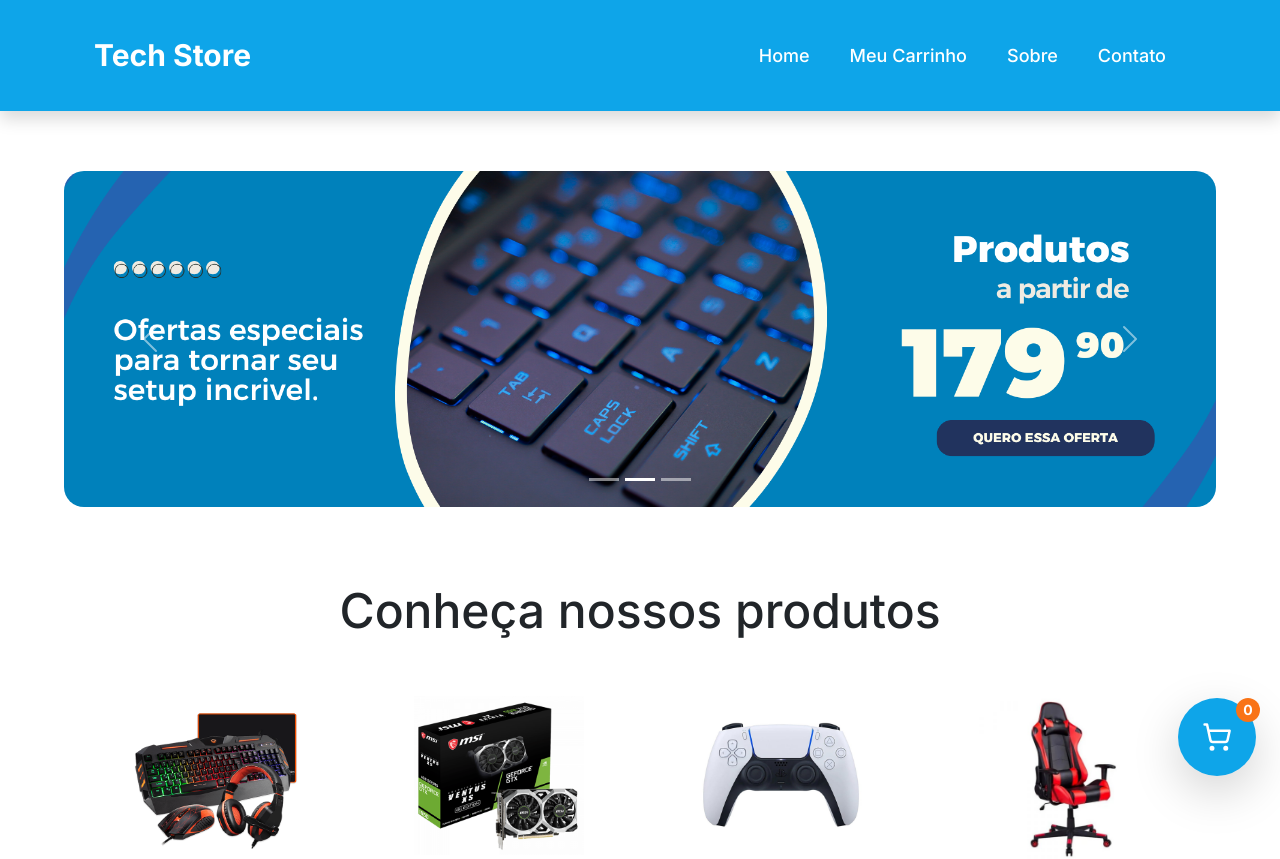
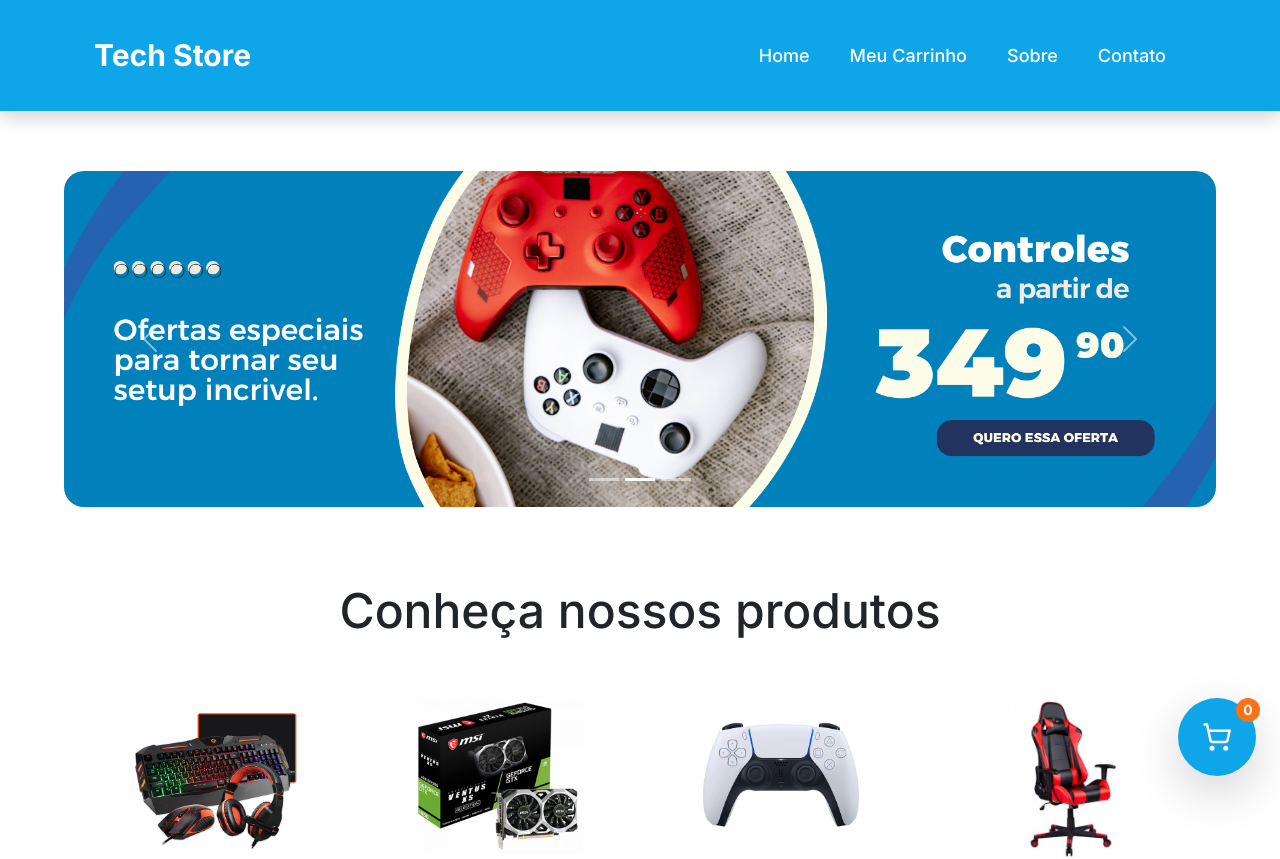
Before and after one commit to brunom-dev/project-Ecommerce, a React (Vite) app: page / in a window 1280 px wide. Shown: the top 859 px of the page. Built offline with nearby package versions, Linux system fonts and the light colour scheme.

Commit message:
feat: add images ao carousel

```diff
--- a/src/components/ImageCarousel/index.tsx
+++ b/src/components/ImageCarousel/index.tsx
@@ -2,6 +2,8 @@ import { Carousel } from 'react-bootstrap';
 import './Carousel.css';
 
 import image1 from '../../assets/images/home/image_1.png';
+import image2 from '../../assets/images/home/image_2.png';
+import image3 from '../../assets/images/home/image_3.png';
 
 export function ImageCarousel() {
     return (
@@ -20,8 +22,8 @@ export function ImageCarousel() {
             <Carousel.Item>
                 <img
                     className="d-block w-100"
-                    src={image1}
-                    alt="Primeira imagem"
+                    src={image2}
+                    alt="Segunda imagem"
                 />
                 {/*<Carousel.Caption>
                     <h3>Nanda e Junior</h3>
@@ -31,8 +33,8 @@ export function ImageCarousel() {
             <Carousel.Item>
                 <img
                     className="d-block w-100"
-                    src={image1}
-                    alt="Primeira imagem"
+                    src={image3}
+                    alt="Terceira imagem"
                 />
                 {/*<Carousel.Caption>
                     <h3>Nanda e Junior</h3>
--- a/src/context/CartContext.tsx
+++ b/src/context/CartContext.tsx
@@ -72,13 +72,14 @@ export const CartProvider = ({children}: {children: React.ReactNode}) => {
         },
 
         finishCart(cart: CartProps) {
-            let cartItems = "Ola, estou interessado em alguns produtos. \n\n";
+            let cartItems = "Ola, estou interessado em alguns produtos: \n\n";
             cartItems += cart.products.map( (item) => {
                 return (
-                    `| *${item.name}* - Quantidade: (${item.qtd}) - Preço: *R$${item.price}* |`
+                    `*${item.name}*\n\tQuantidade: *(${item.qtd})*\n\tPreço: *R$ ${item.price}*\n\tSubtotal: *R$ ${item.qtd * item.price}*`
                 )
-            }).join("\n");
+            }).join("\n\n");
 
+            cartItems += `\n\n *Total: R$ ${cart.totalCart}*`
             const mensagge = encodeURIComponent(cartItems);
             const phone = +5588988337938;
             window.open(`https://wa.me/${phone}?text=${mensagge}`, "_blank");
```
Also changed, not shown: src/assets/images/home/image_2.png (added), src/assets/images/home/image_3.png (added).
